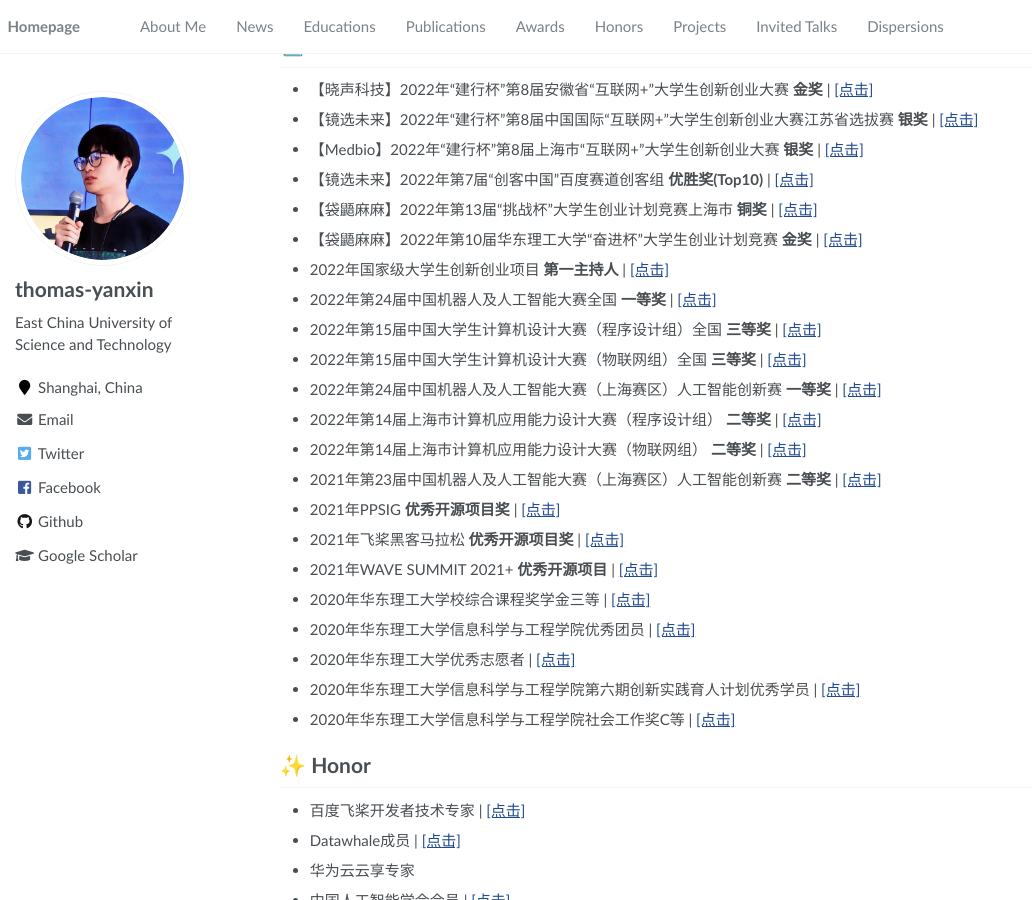
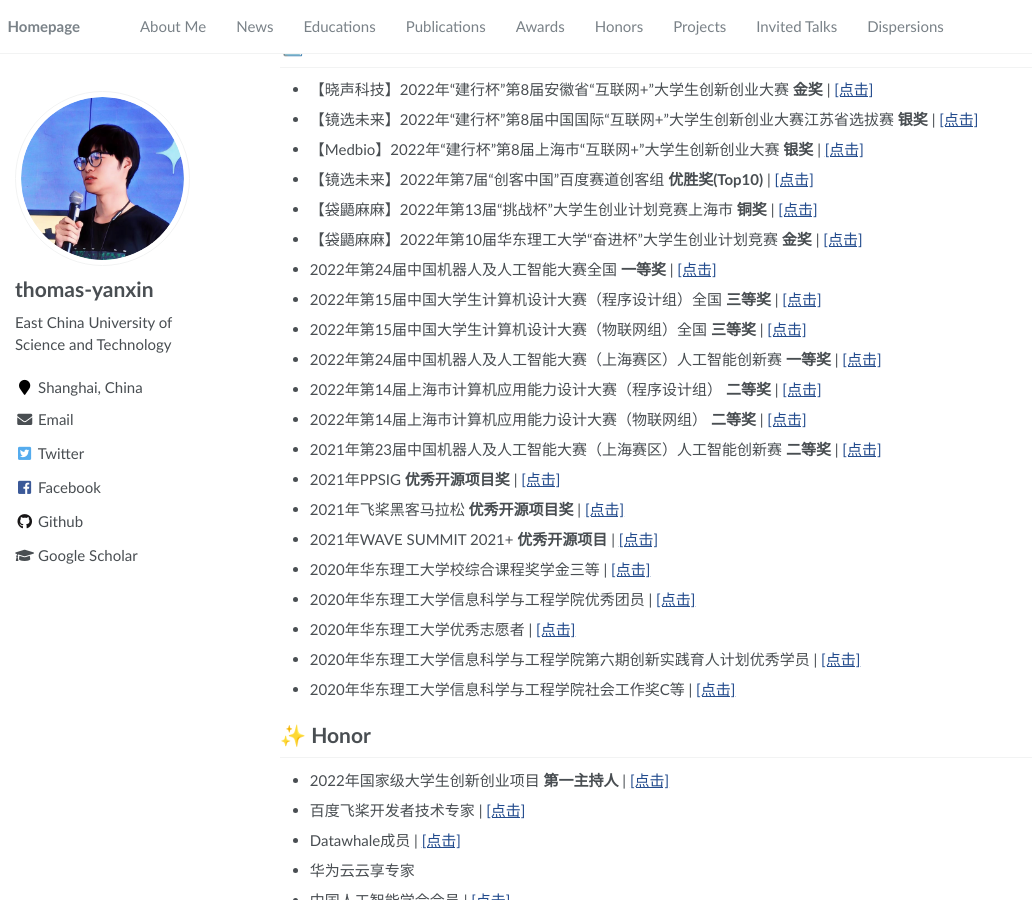
Before and after one commit to thomas-yanxin/thomas-yanxin.github.io, a Jekyll site: the page built from _pages/about.md, in a window 1280 px wide and 900 px high, scrolled down 743 px. Shown: the whole window, without its empty margins (0-1032 px from the left). Built offline with Jekyll 4.4.1, drawn with Linux system fonts in a browser that asks for light colours; part of the change alters nothing that is shown.

```diff
--- a/_pages/about.md
+++ b/_pages/about.md
@@ -53,8 +53,6 @@ redirect_from:
 
 - 【袋鼯麻麻】2022年第10届华东理工大学“奋进杯”大学生创业计划竞赛 <strong>金奖</strong> \| [\[点击\]](https://mp.weixin.qq.com/s/WgE9zxD4Nv4H-f_2sXr5pw)
 
-- 2022年国家级大学生创新创业项目 <strong>第一主持人</strong> \| [\[点击\]](/proof)
-
 - 2022年第24届中国机器人及人工智能大赛全国 <strong>一等奖</strong> \| [\[点击\]](/proof/2022%E5%B9%B4%E7%AC%AC24%E5%B1%8A%E4%B8%AD%E5%9B%BD%E6%9C%BA%E5%99%A8%E4%BA%BA%E5%8F%8A%E4%BA%BA%E5%B7%A5%E6%99%BA%E8%83%BD%E5%A4%A7%E8%B5%9B%E5%85%A8%E5%9B%BD%E4%B8%80%E7%AD%89%E5%A5%96.pdf)
 
 - 2022年第15届中国大学生计算机设计大赛（程序设计组）全国 <strong>三等奖</strong> \| [\[点击\]](/proof/2022%E5%B9%B4%EF%BC%88%E7%AC%AC15%E5%B1%8A%EF%BC%89%E4%B8%AD%E5%9B%BD%E5%A4%A7%E5%AD%A6%E7%94%9F%E8%AE%A1%E7%AE%97%E6%9C%BA%E8%AE%BE%E8%AE%A1%E5%A4%A7%E8%B5%9B%E4%B8%89%E7%AD%89%E5%A5%96.pdf)
@@ -86,6 +84,8 @@ redirect_from:
 - 2020年华东理工大学信息科学与工程学院社会工作奖C等 \| [\[点击\]]()
 
 # ✨ Honor
+
+- 2022年国家级大学生创新创业项目 <strong>第一主持人</strong> \| [\[点击\]](/proof)
 
 - 百度飞桨开发者技术专家 \| [\[点击\]](https://www.paddlepaddle.org.cn/ppdemd?n=/ppdemd/%E9%A2%9C%E9%91%AB)
 
```
